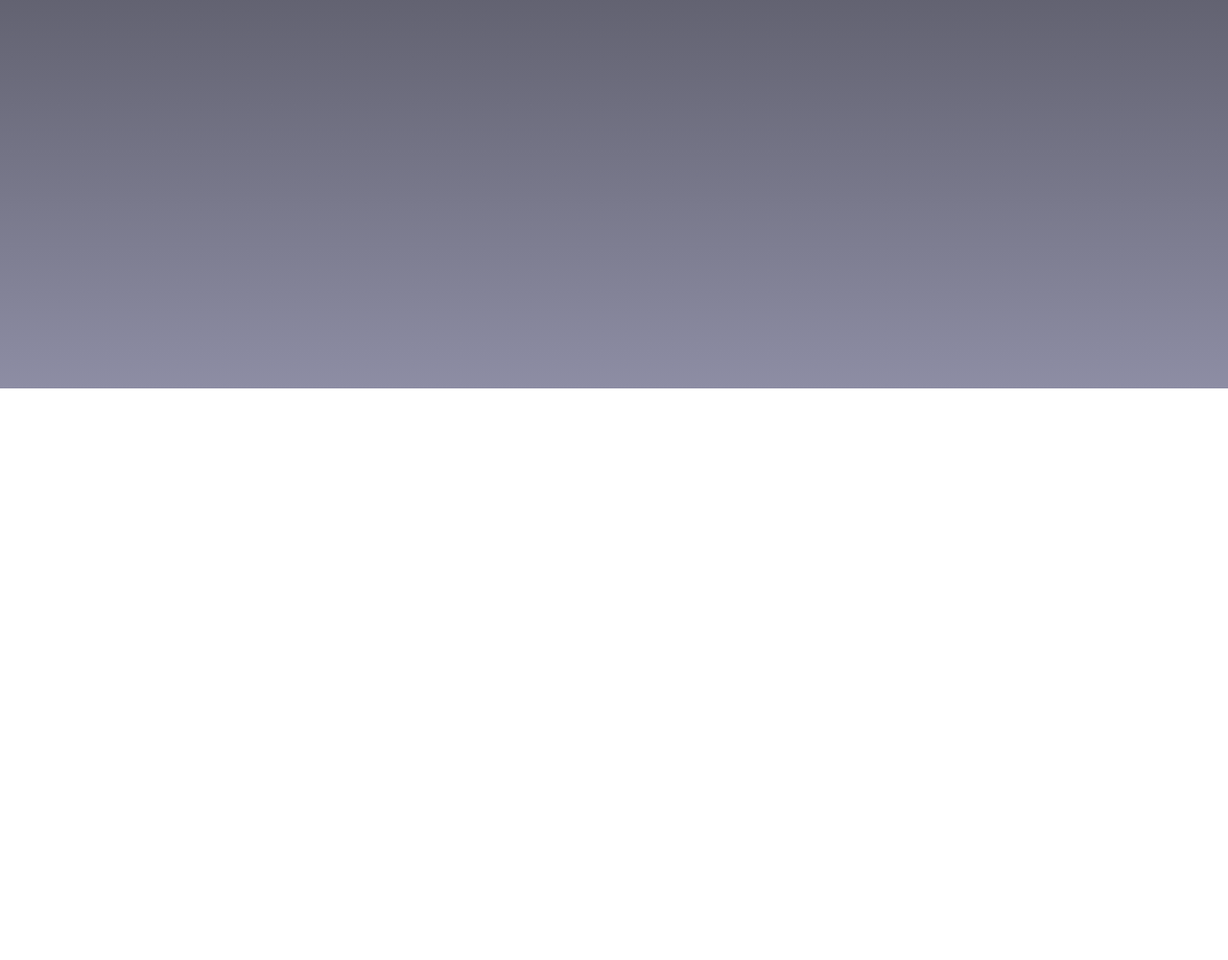
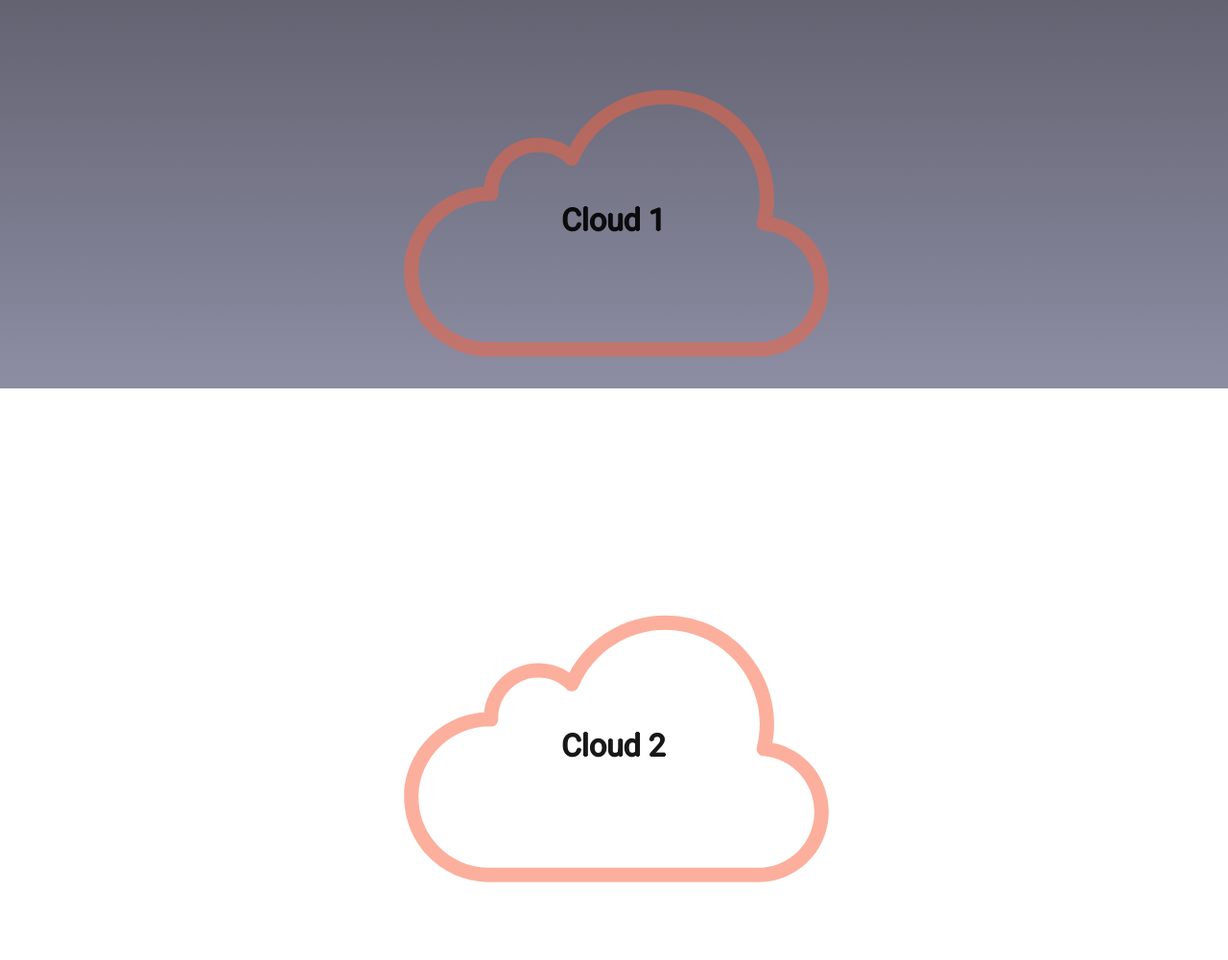
Before and after one commit to rosstechnologysolutions/website, a Gatsby site: page / in a window 1280 px wide. Shown: the part 395-1396 px from the top of the page at 96% size. Before the commit the page ends 800 px from the top, so only its background shows below. Built offline with nearby package versions, Linux system fonts and the light colour scheme; Gatsby itself is replaced by a stand-in of ours.

Commit message:
working on the making easy clouds. not sure if I like how it's going to look

```diff
--- /dev/null
+++ b/src/components/Cloud1.js
@@ -0,0 +1,41 @@
+import React from 'react';
+import styled from 'styled-components';
+import Cloud from '../assets/Cloud.svg';
+
+export const StyledCloud1 = styled.div`
+    display: flex;
+    justify-content: center;
+    position: relative;
+    margin: 500px;
+
+    .cloud {
+        color: orange;
+        height: 200px;
+        width: 500px;
+        position: absolute;
+        margin: 10px 100px;
+        display: flex;
+        justify-content: center;
+        align-items: center;
+        min-height: 50px;
+        fill: ${({ theme }) => theme.colors.primary };
+        opacity: 0.5;
+    }
+    h1 {
+        z-index: 1;
+        display: flex;
+        justify-content: center;
+        position: relative;
+    }
+`
+
+export default function Cloud1() {
+    return (
+        <StyledCloud1>
+            <div className="cloud">
+                <Cloud />
+            </div>
+            <h1>Cloud 1</h1>
+        </StyledCloud1>
+    )
+}
--- /dev/null
+++ b/src/components/Cloud2.js
@@ -0,0 +1,41 @@
+import React from 'react';
+import styled from 'styled-components';
+import Cloud from '../assets/Cloud.svg';
+
+export const StyledCloud1 = styled.div`
+    display: flex;
+    justify-content: center;
+    position: relative;
+    margin: 500px;
+
+    .cloud {
+        color: orange;
+        height: 200px;
+        width: 500px;
+        position: absolute;
+        margin: 10px 100px;
+        display: flex;
+        justify-content: center;
+        align-items: center;
+        min-height: 50px;
+        fill: ${({ theme }) => theme.colors.primary };
+        opacity: 0.5;
+    }
+    h1 {
+        z-index: 1;
+        display: flex;
+        justify-content: center;
+        position: relative;
+    }
+`
+
+export default function Cloud2() {
+    return (
+        <StyledCloud1>
+            <div className="cloud">
+                <Cloud />
+            </div>
+            <h1>Cloud 2</h1>
+        </StyledCloud1>
+    )
+}
--- a/src/components/Header.js
+++ b/src/components/Header.js
@@ -1,5 +1,7 @@
 import React from 'react';
 import styled from 'styled-components';
+import Cloud1 from './Cloud1';
+import Cloud2 from './Cloud2';
 import Logo from '../assets/IconOrange.svg'
 import Nav from './Nav';
 
@@ -23,14 +25,6 @@ export const StyledHeader = styled.header`
         align-items: center;
         min-height: 50px;
         @media (max-width: ${({ theme }) => theme.mobile}) {
-            // height: 50px;
-            // width: 50px;
-            // position: absolute;
-            // margin: 28px 100px;
-            // display: flex;
-            // justify-content: center;
-            // align-items: center;
-            // min-height: 50px;
             display: none;
           }
     }
@@ -43,6 +37,8 @@ export default function Header() {
                 <Logo />
             </div>
             <Nav />
+            <Cloud1 />
+            <Cloud2 />
         </StyledHeader>
     )
 };
```
Also changed, not shown: src/assets/Cloud.svg (added).
